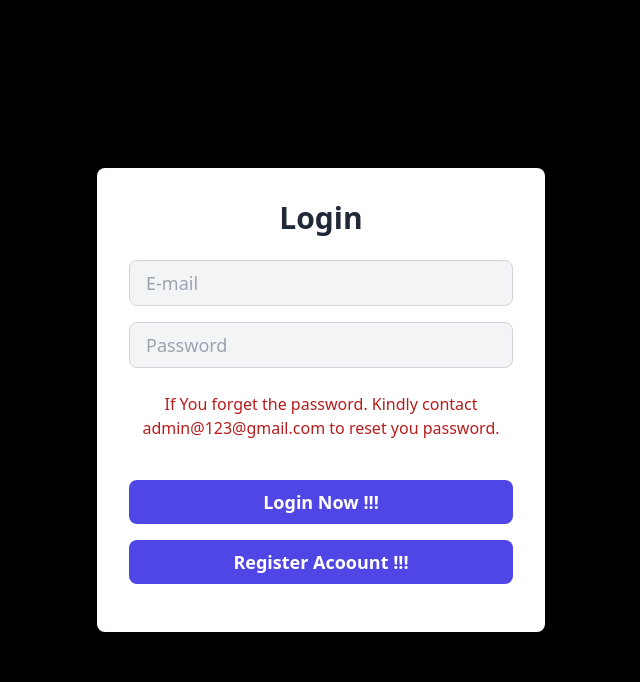
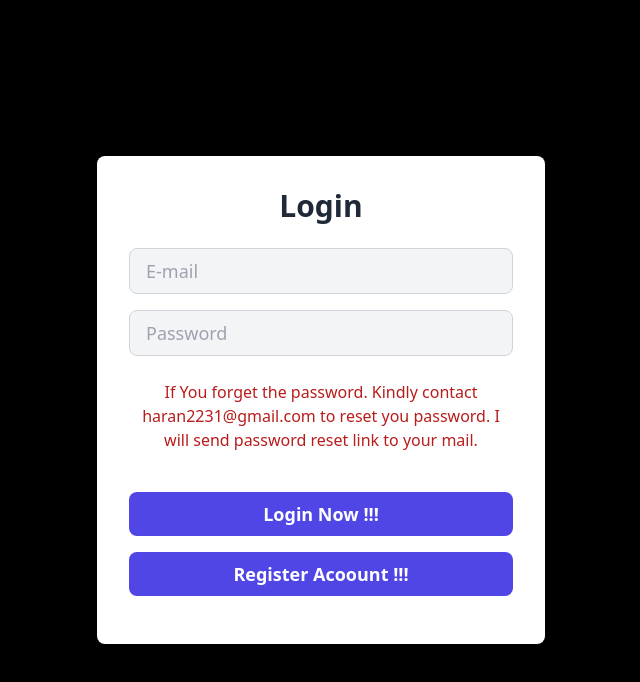
Before and after one commit to haran2231/chatapp, a React (Create React App) app in the folder frontend/: page /login in a window 1280 px wide. Shown: the top 682 px of the page, without its empty margins (319-959 px from the left). Built offline with nearby package versions, Linux system fonts and the light colour scheme; no server answers.

Commit message:
eeeeeeeeee

```diff
--- a/frontend/src/Components/Login.jsx
+++ b/frontend/src/Components/Login.jsx
@@ -69,7 +69,7 @@ const Signup = () => {
           />
         </div>
         <div>
-            <p className="text-center text-red-700">If You forget the password. Kindly contact admin@123@gmail.com to reset you password.</p>
+            <p className="text-center text-red-700">If You forget the password. Kindly contact haran2231@gmail.com to reset you password. I will send password reset link to your mail.</p>
         </div>
         <div className="justify-center py-2">
           <button
```
